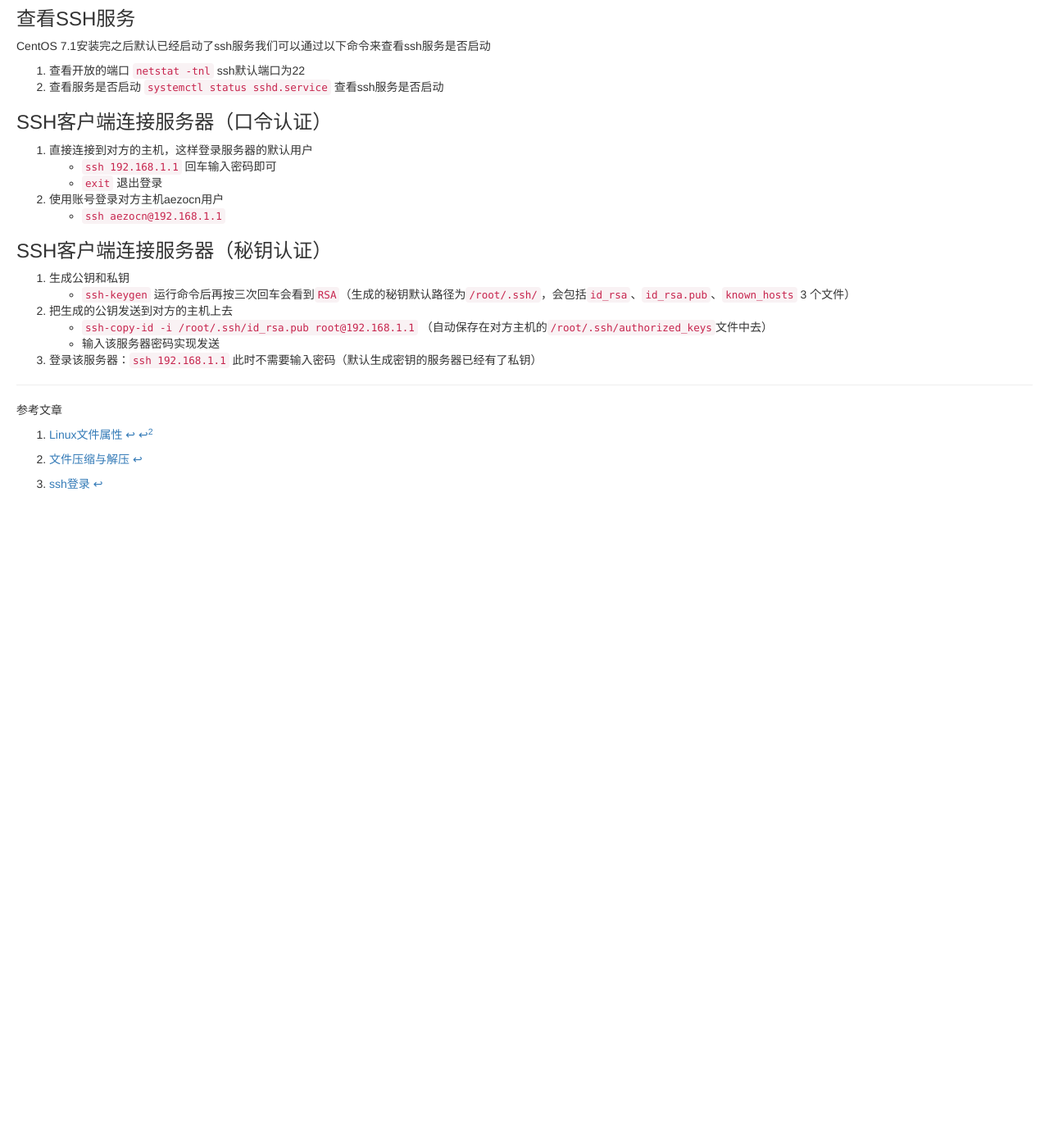
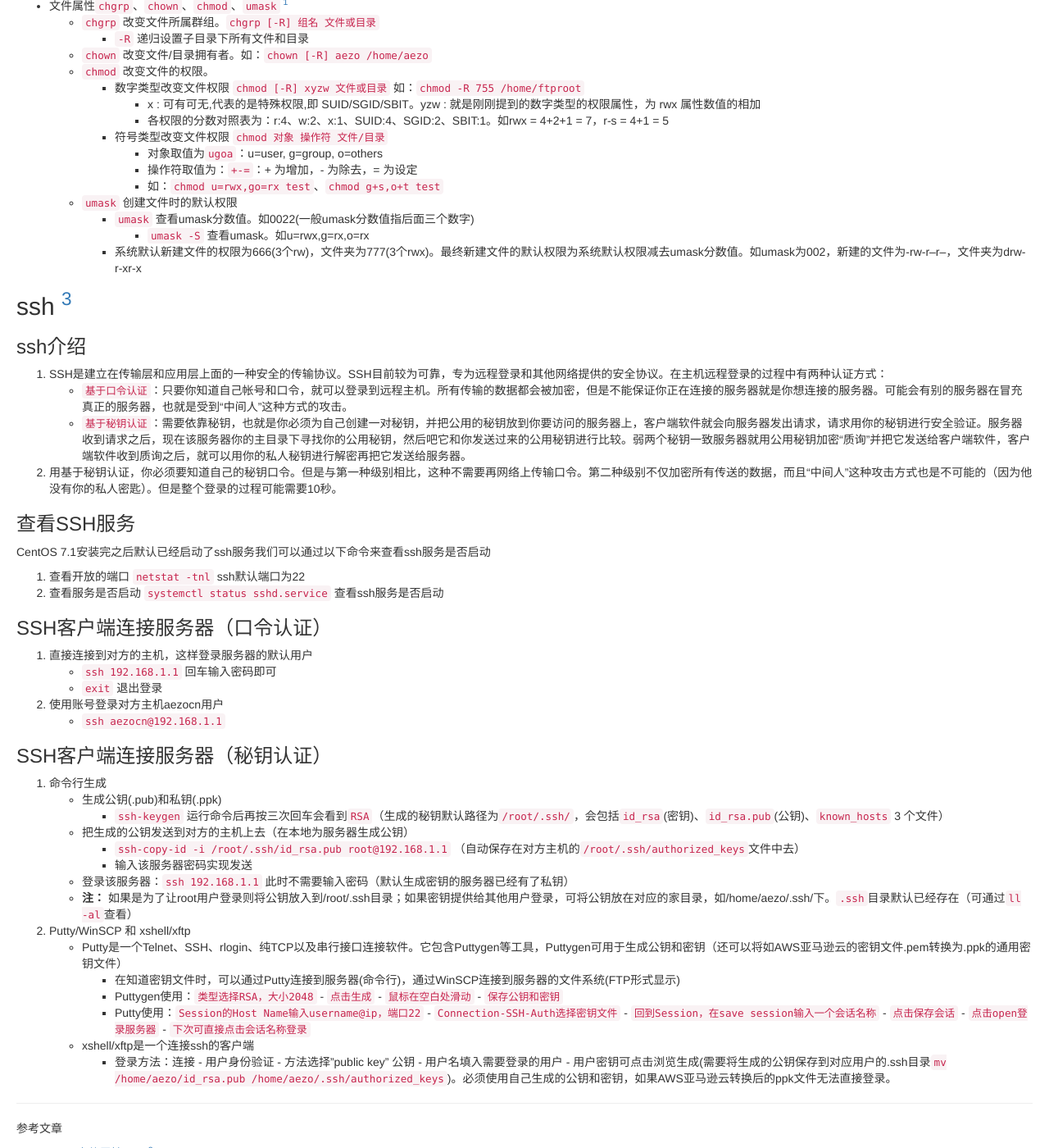
Before and after one commit to minlingchao1/aezocn.github.io, a Jekyll site: the page built from _posts/linux/2016-07-21-linu-system.md, in a window 1280 px wide and 1400 px high, scrolled down 3831 px. Shown: the whole window at 82% size. Built offline with Jekyll 4.4.1, drawn with Linux system fonts in a browser that asks for light colours; before the commit the page ends 4461 px from its top, so only the background shows below that; some of the changed text lies outside the part shown.

Commit message:
linux oracle

```diff
--- a/_posts/linux/2016-07-21-linu-system.md
+++ b/_posts/linux/2016-07-21-linu-system.md
@@ -41,6 +41,14 @@
 
 ## 文件系统
 
+### 磁盘
+
+1. 查看磁盘使用情况 `df -hl`
+2. 查看数据盘 `fdisk -l`(如：Disk：/dev/vda ... Disk：/dev/vdb表示有两块磁盘)
+3. 格式化磁盘 `mkfs.ext4 /dev/vdb` (一般云服务器买的磁盘未进行格式化文件系统和挂载)
+4. 挂载磁盘 `mount /dev/vdb /home/` 挂载磁盘到`/home`目录
+5. 修改fstab以便系统启动时自动挂载磁盘 `echo '/dev/vdb  /home ext4    defaults    0  0' >> /etc/fstab` 重新挂载了磁盘需要重启(`reboot`)
+
 ### 文件
 
 1. 新建文件 **`touch` FileName**
@@ -53,10 +61,16 @@
     - **`mv` a.txt b.txt** (将a.txt重命名为b.txt)
 6. 列举文件 `ls` [^3]
     - 列举文件详细 `ll`
+        - 模糊查询：`ls *.txt`、`ll test*`、
+        - 按时间排序：`ll -rt *.txt` (`-r`表示逆序、`-t`按时间排序)
+        - 按文件大小排序：`ll -Sh` (`-S`按文件大小排序、`-h`将文件大小按1024进行转换显示)
     - 列举所有文件详细 `ls -al`
-
+    > 文件详细如下图
+    >
     > ![文件详细](/data/images/2017/02/文件详细.gif)
+    >
     > 类型与权限如下图
+    >
     > ![类型与权限](//data/images/2017/02/类型与权限.gif)
     > - 第一个字符代表这个文件的类型(如目录、文件或链接文件等等)：
     >   - [ d ]则是目录、[ - ]则是文件、[ l ]则表示为连结档(link file)、[ b ]则表示为装置文件里面的可供储存的接口设备(可随机存取装置)、[ c ]则表示为装置文件里面的串行端口设备,例如键盘、鼠标(一次性读取装置)
@@ -124,7 +138,7 @@
         - `-R` 递归设置子目录下所有文件和目录
     - `chown` 改变文件/目录拥有者。如：`chown [-R] aezo /home/aezo`
     - `chmod` 改变文件的权限。
-        - 数字类型改变文件权限 `chmod [-R] xyzw 文件或目录`
+        - 数字类型改变文件权限 `chmod [-R] xyzw 文件或目录` 如：`chmod -R 755 /home/ftproot`
             - x : 可有可无,代表的是特殊权限,即 SUID/SGID/SBIT。yzw : 就是刚刚提到的数字类型的权限属性，为 rwx 属性数值的相加
             - 各权限的分数对照表为：r:4、w:2、x:1、SUID:4、SGID:2、SBIT:1。如rwx = 4+2+1 = 7，r-s = 4+1 = 5
         - 符号类型改变文件权限 `chmod 对象 操作符 文件/目录`
@@ -162,12 +176,21 @@
 
 ### SSH客户端连接服务器（秘钥认证）
 
-1. 生成公钥和私钥
-    - `ssh-keygen` 运行命令后再按三次回车会看到`RSA`（生成的秘钥默认路径为`/root/.ssh/`，会包括`id_rsa`、`id_rsa.pub`、`known_hosts` 3 个文件）
-2. 把生成的公钥发送到对方的主机上去
-    - `ssh-copy-id -i /root/.ssh/id_rsa.pub root@192.168.1.1` （自动保存在对方主机的`/root/.ssh/authorized_keys`文件中去）
-    - 输入该服务器密码实现发送
-3. 登录该服务器：`ssh 192.168.1.1` 此时不需要输入密码（默认生成密钥的服务器已经有了私钥）
+1. 命令行生成
+    - 生成公钥(.pub)和私钥(.ppk)
+        - `ssh-keygen` 运行命令后再按三次回车会看到`RSA`（生成的秘钥默认路径为`/root/.ssh/`，会包括`id_rsa`(密钥)、`id_rsa.pub`(公钥)、`known_hosts` 3 个文件）
+    - 把生成的公钥发送到对方的主机上去（在本地为服务器生成公钥）
+        - `ssh-copy-id -i /root/.ssh/id_rsa.pub root@192.168.1.1` （自动保存在对方主机的`/root/.ssh/authorized_keys`文件中去）
+        - 输入该服务器密码实现发送
+    - 登录该服务器：`ssh 192.168.1.1` 此时不需要输入密码（默认生成密钥的服务器已经有了私钥）
+    - **注：** 如果是为了让root用户登录则将公钥放入到/root/.ssh目录；如果密钥提供给其他用户登录，可将公钥放在对应的家目录，如/home/aezo/.ssh/下。`.ssh`目录默认已经存在（可通过`ll -al`查看）
+2. Putty/WinSCP 和 xshell/xftp
+    - Putty是一个Telnet、SSH、rlogin、纯TCP以及串行接口连接软件。它包含Puttygen等工具，Puttygen可用于生成公钥和密钥（还可以将如AWS亚马逊云的密钥文件.pem转换为.ppk的通用密钥文件）
+        - 在知道密钥文件时，可以通过Putty连接到服务器(命令行)，通过WinSCP连接到服务器的文件系统(FTP形式显示)
+        - Puttygen使用：`类型选择RSA，大小2048` - `点击生成` - `鼠标在空白处滑动` - `保存公钥和密钥`
+        - Putty使用：`Session的Host Name输入username@ip，端口22` - `Connection-SSH-Auth选择密钥文件` - `回到Session，在save session输入一个会话名称` - `点击保存会话` - `点击open登录服务器` - `下次可直接点击会话名称登录`
+    - xshell/xftp是一个连接ssh的客户端
+        - 登录方法：连接 - 用户身份验证 - 方法选择"public key" 公钥 - 用户名填入需要登录的用户 - 用户密钥可点击浏览生成(需要将生成的公钥保存到对应用户的.ssh目录`mv /home/aezo/id_rsa.pub /home/aezo/.ssh/authorized_keys`)。必须使用自己生成的公钥和密钥，如果AWS亚马逊云转换后的ppk文件无法直接登录。
 
 
 
```
Also changed, not shown: _posts/db/2016-10-12-oracleDBA.md (+17 -8 lines), _posts/linux/2017-01-10-centos-server-guide.md (+10 -7 lines), _posts/linux/2017-03-13-aws.md (added, +14 -0 lines), _posts/middleware/server/2017-01-16-nginx.md (+36 -0 lines), _posts/web/vuejs/2017-03-16-vuejs.md (added, +23 -0 lines), data/images/2017/02/类型与权限.gif (added).
